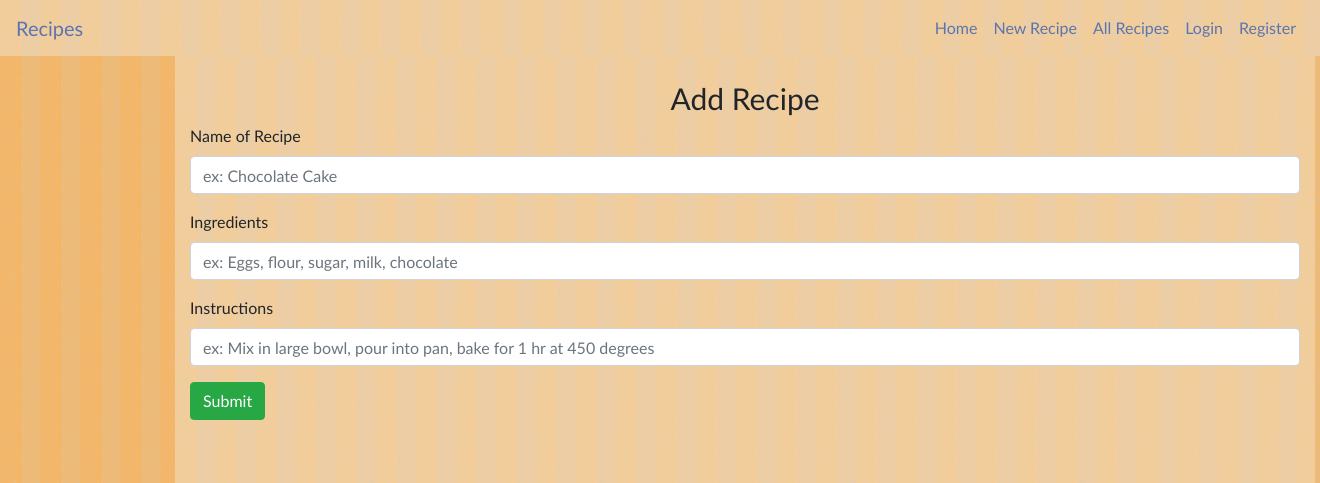
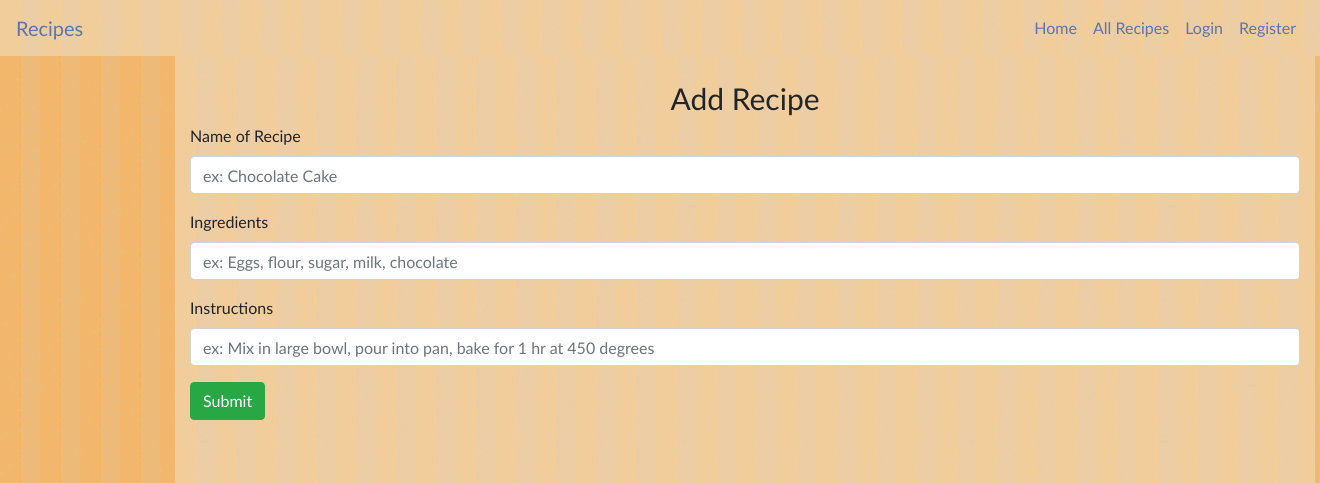
Before and after one commit to Nesken-weche/Blue_badge_project, a Django app: page /add/ in a window 1320 px wide. Shown: the top 483 px of the page. Run offline with Django 3.2, Linux system fonts and the light colour scheme; some libraries are stand-ins or nearby versions.

Commit message:
moved 'add recipe' to only if logged in

```diff
--- a/blue_badge/Templates/partials/_navbar.html
+++ b/blue_badge/Templates/partials/_navbar.html
@@ -6,10 +6,10 @@
     <div class="collapse navbar-collapse" id="navbarContent">
         <div class="navbar-nav ml-auto">
             <a href="{% url 'homePage' %}" class="nav-item nav-link my_links">Home</a>
-            <a href="{% url 'addRecipe' %}" class="nav-item nav-link my_links">New Recipe</a>
             <a href="{% url 'allRecipes' %}" class="nav-item nav-link my_links">All Recipes</a>
 
             {% if user.is_authenticated %}
+            <a href="{% url 'addRecipe' %}" class="nav-item nav-link my_links">New Recipe</a>
             <a class="nav-item nav-link my_links" href="{% url 'profile' %}">My Recipes</a>
             <a class="nav-item nav-link my_links" href="{% url 'logout' %}">Logout</a>
             {% else %}
```
